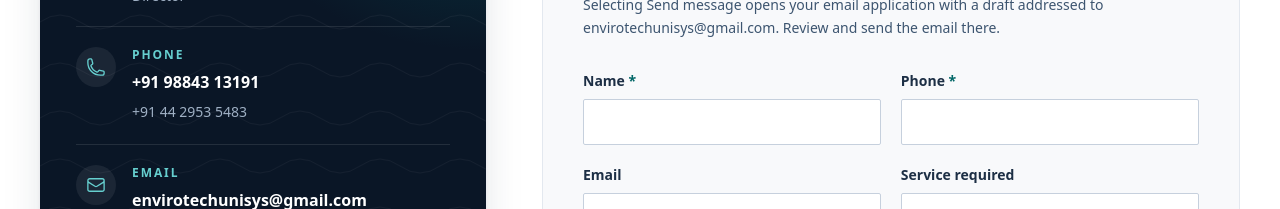
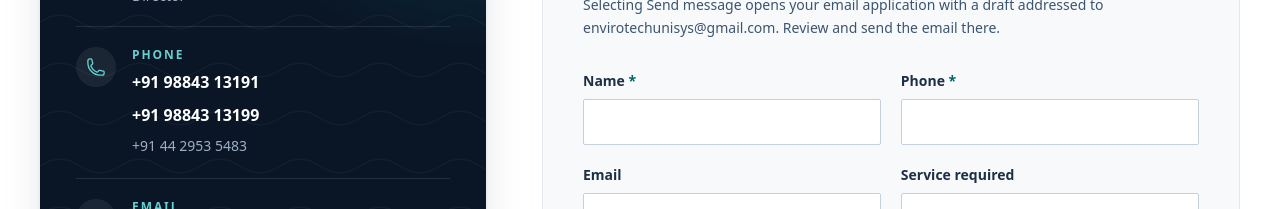
Before and after one commit to xconversionlab/unisys-enviro-tech, a Next.js app: page /contact in a window 1280 px wide. Shown: the part 688-897 px from the top of the page. Built offline with nearby package versions, Linux system fonts and the light colour scheme; no server answers.

Commit message:
Display all contact numbers with India country code

```diff
--- a/src/app/contact/page.tsx
+++ b/src/app/contact/page.tsx
@@ -56,22 +56,26 @@ export default function ContactPage() {
                     </span>
                     <div>
                       <h2 className={labelClass}>Phone</h2>
-                      <p className="mt-1.5">
+                      <div className="mt-1.5 flex flex-col items-start gap-1.5">
                         <a
                           href={contact.phoneHref}
                           className="inline-flex min-h-6 items-center font-semibold transition-colors hover:text-aqua-300"
                         >
                           {contact.phone}
                         </a>
-                      </p>
-                      <p className="mt-1 text-sm">
+                        <a
+                          href={contact.additionalPhoneHref}
+                          className="inline-flex min-h-6 items-center font-semibold transition-colors hover:text-aqua-300"
+                        >
+                          {contact.additionalPhone}
+                        </a>
                         <a
                           href={contact.telephoneHref}
-                          className="inline-flex min-h-6 items-center text-navy-300 transition-colors hover:text-aqua-300"
+                          className="inline-flex min-h-6 items-center text-sm text-navy-300 transition-colors hover:text-aqua-300"
                         >
                           {contact.telephone}
                         </a>
-                      </p>
+                      </div>
                     </div>
                   </div>
                   <div className={rowClass}>
```
